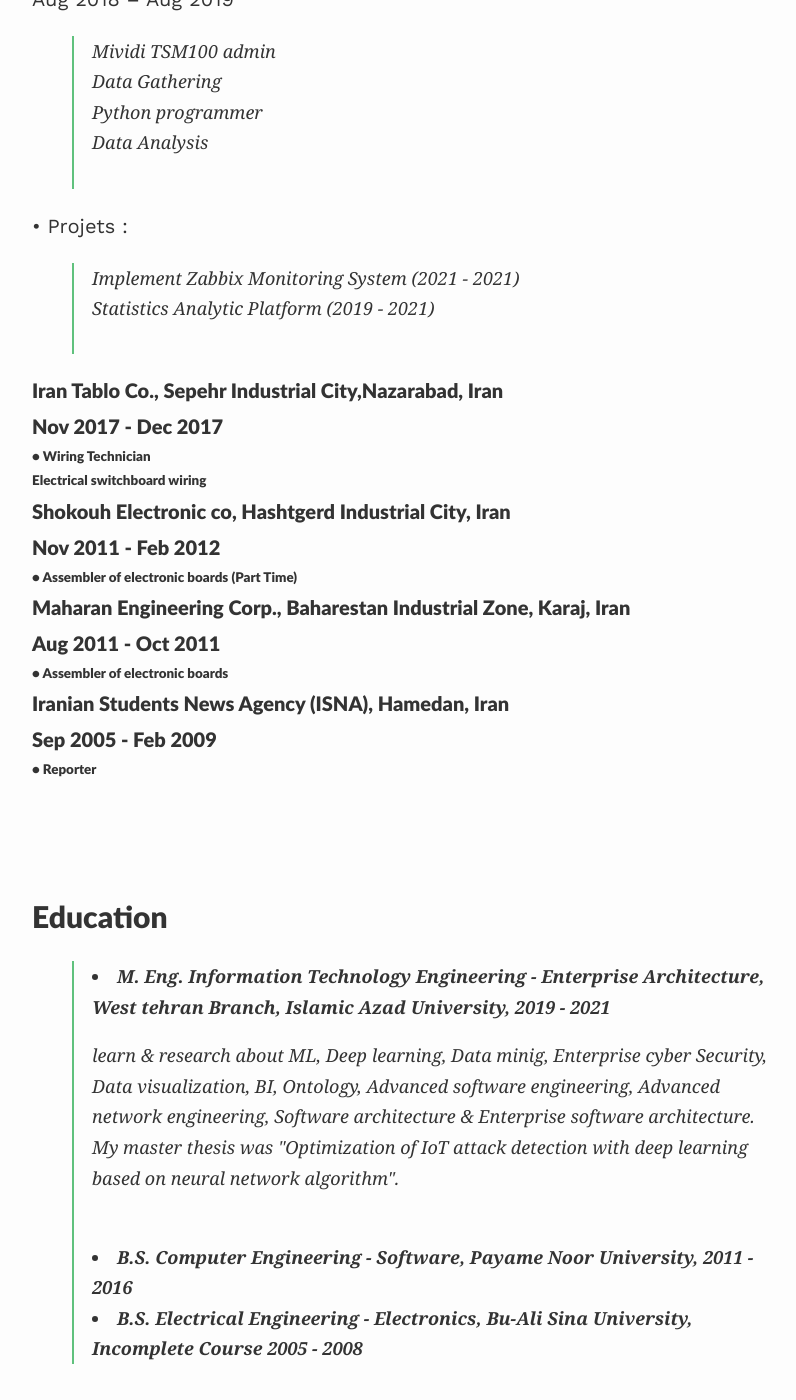
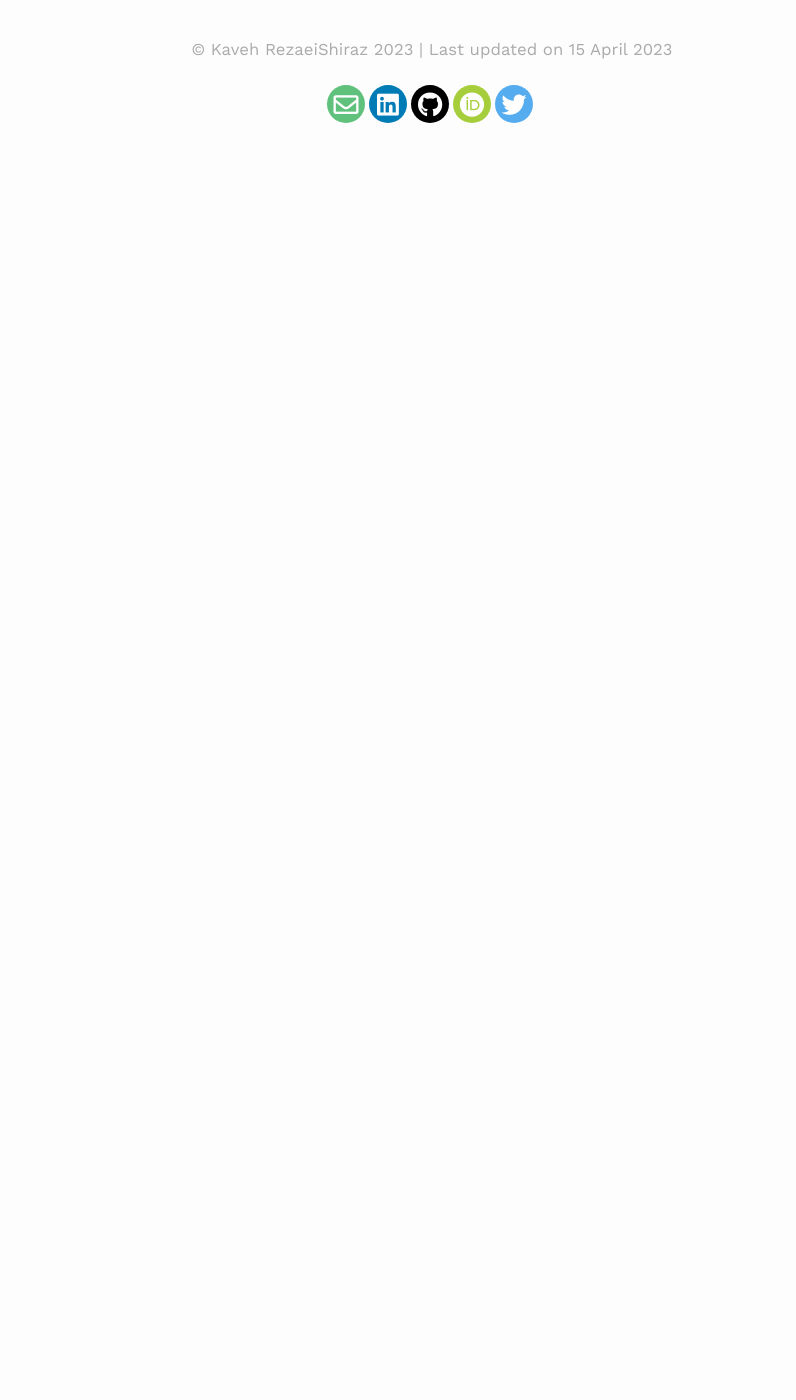
Before and after one commit to KavehRS/website, a Jekyll site: the page built from index.md, in a window 1280 px wide and 1400 px high, scrolled down 1877 px. Shown: the whole window, without its empty margins (208-1004 px from the left). Built offline with Jekyll 4.4.1, drawn with Linux system fonts in a browser that asks for light colours; nearby versions of some CDN libraries; our own code applies the rules of GitHub Pages for plain Markdown files; after the commit the page ends 2004 px from its top, so only the background shows below that; some of the changed text lies outside the part shown.

Commit message:
Add cv-fa

```diff
--- a/index.md
+++ b/index.md
@@ -33,58 +39,9 @@ published: true
 •  mountaineering and mountain climbing Guide - Club level (Feb 2023 - Present)- Part Time  <br>
 <br>
 
-#### TAKTA , the Electronic Research and Production co., Tehran, Iran<br> Sep 2022 - present<br>
-•	Software Eng at the Datamining section<br>  Sep 2022 - present<br>
-> Zabbix Admin<br>
-> Data Gathering <br>
-<br>
-
-#### SOROUSH Multimedia Corporation, Tehran, Iran<br> Aug 2018- Sep 2022 <br>
-
-•	SysAdmin at the Datamining section<br> Jan 2021 – Sep 2022<br>
-> Linux SysAdmin<br>
-<br>
-
-• Software Engineer at the R&D section.<br> Aug 2019 – Jan 2021<br>
-> Research & Development<br>
-> Linux SysAdmin<br>
-<br>
-
-•	Monitoring And Evaluation Specialist at the IPTV/OTT center.<br> Aug 2018 – Aug 2019<br>
-> Mividi TSM100 admin<br>
-> Data Gathering<br>
-> Python programmer<br>
-> Data Analysis<br>
-<br>
-
-•	Projets :<br>
-> Implement Zabbix Monitoring System (2021 - 2021)<br>
-> Statistics Analytic Platform (2019 - 2021)<br>
-<br>
-
-#### Iran Tablo Co., Sepehr Industrial City,Nazarabad, Iran<br> Nov 2017 - Dec 2017<br>
-###### •	Wiring Technician<br> Electrical switchboard wiring<br>
-
-#### Shokouh Electronic co, Hashtgerd Industrial City, Iran<br> Nov 2011 - Feb 2012<br>
-###### •	Assembler of electronic boards (Part Time)<br>
-
-#### Maharan Engineering Corp., Baharestan Industrial Zone, Karaj, Iran<br> Aug 2011 - Oct 2011<br>
-###### •	Assembler of electronic boards<br>
-
-#### Iranian Students News Agency (ISNA), Hamedan, Iran<br> Sep 2005 - Feb 2009<br>
-###### •	Reporter<br>
 
 
-<br><br>
 
-## Education
-<blockquote>
-<li> <strong> M. Eng. Information Technology Engineering - Enterprise Architecture, West tehran Branch, Islamic Azad University, 2019 - 2021 </strong>
-    <p>learn & research about ML, Deep learning, Data minig, Enterprise cyber Security, Data visualization, BI, Ontology, Advanced software engineering, Advanced     network engineering, Software architecture & Enterprise software architecture.<br>My  master thesis was "Optimization of IoT attack detection with deep learning based on neural network algorithm". </p> </li> <br>
-
-<li><strong> B.S. Computer Engineering - Software, Payame Noor University, 2011 - 2016 </strong> </li>
-<li><strong> B.S. Electrical Engineering - Electronics, Bu-Ali Sina University, Incomplete Course 2005 - 2008 </strong></li>  </blockquote>
-  <br>
 
 
 
```
Also changed, not shown: other parts of index.md (+7 -1 lines), 1 other file.
